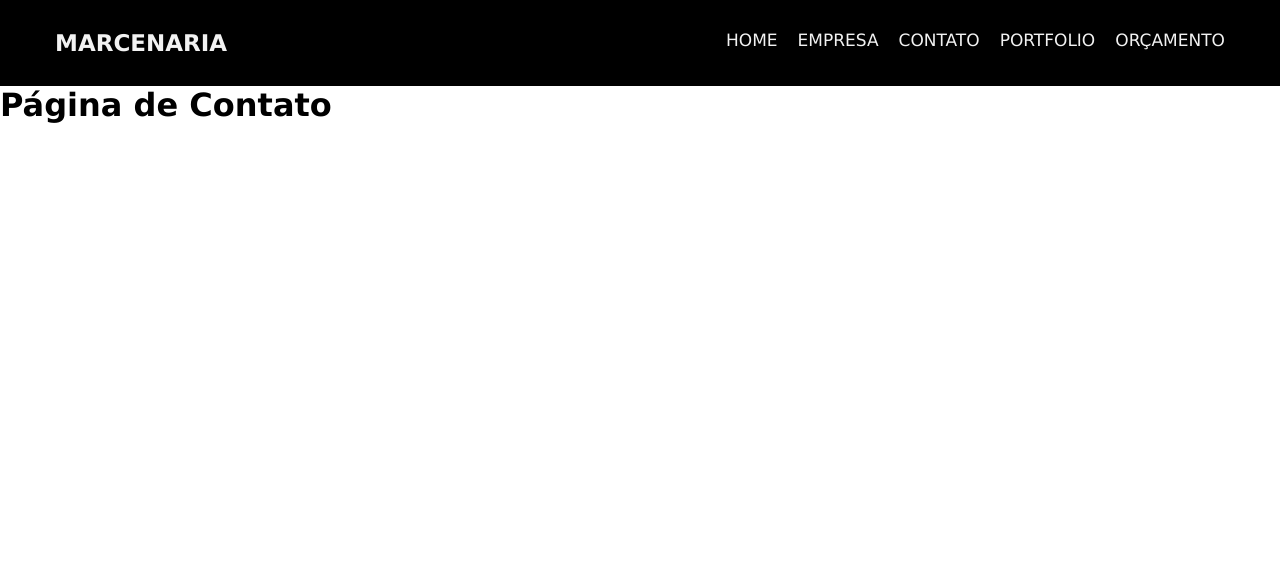
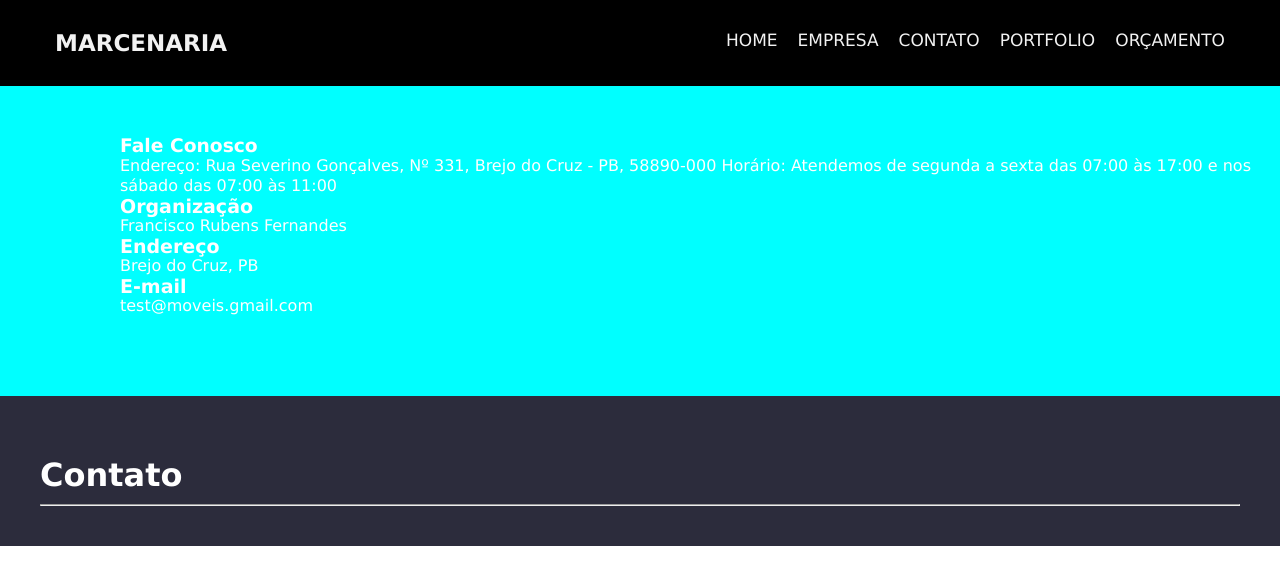
Before and after one commit to italoferreira0/loja-virtual-mv, a React (Vite) app: page /contato in a window 1280 px wide. Shown: the top 584 px of the page. Built offline with nearby package versions, Linux system fonts and the light colour scheme.

Commit message:
Add Componentes (ContatoFrase) e (ContatoInfo)

```diff
--- /dev/null
+++ b/src/components/ContatoFrase.css
@@ -0,0 +1,22 @@
+
+.contato-frase {
+    justify-content: center;
+    gap: 10px;
+    max-width: 1400px;
+    margin: 0 auto;
+    background-color: #2C2C3C;
+
+}
+.contato-frase-sub{
+    padding: 40px;
+}
+.contato-frase-sub h1{
+    max-width: 1300px;
+    margin-top: 20px;
+    margin-bottom: 10px;
+    text-align: justify;
+    color: white;
+}
+.contato-frase-sub hr{
+    color: white;
+}
--- /dev/null
+++ b/src/components/ContatoFrase.jsx
@@ -0,0 +1,15 @@
+import React from 'react';
+import '../components/ContatoFrase.css'
+
+function ContatoFrase(){
+    return (
+        <div className='contato-frase'>
+            <div className='contato-frase-sub'>
+              <h1>Contato</h1>
+              <hr></hr>
+            </div>
+        </div>
+      );
+
+}
+export default ContatoFrase;
--- /dev/null
+++ b/src/components/ContatoInfo.css
@@ -0,0 +1,55 @@
+.container_contato{
+    display: flex;
+    justify-content: center;
+    gap: 10px;
+    max-width: 1400px;
+    margin: 0 auto;
+    background-color: aqua;
+
+}
+#contato{
+    display: flex;
+    justify-content: center;
+    gap: 10px;
+    max-width: 1400px;
+    margin: 0 auto;
+
+}
+.fale-conosco{
+    margin-top: 50px;
+    margin-left: 120px;
+    line-height: 20px;
+    margin-bottom: 80px;
+
+}
+@media screen and (max-width: 680px){
+    .fale-conosco{
+        column-count: 1;
+
+
+    }
+}
+@media screen and (max-width: 600px) {
+    .fale-conosco{
+        text-align: left;
+        margin-top: 150px;
+        margin-left: 15px;
+        margin-right: 15px;
+        line-height: 25px;
+        margin-bottom: 80px;
+    }
+}
+.fale-conosco h3{
+    color: white;
+}
+.fale-conosco h2{
+    text-align: left;
+    font-size: 19px;
+    color: white;
+}
+.fale-conosco p{
+    text-align: left;
+    color: white;
+
+
+}
--- /dev/null
+++ b/src/components/ContatoInfo.jsx
@@ -0,0 +1,26 @@
+import React from 'react';
+import '../components/ContatoInfo.css'
+
+function ContatoInfo() {
+  return (
+    <div className='container_contato'>
+      <div id='contato'>
+          <div className="fale-conosco">
+            <h3>Fale Conosco</h3>
+            <p>Endereço: Rua Severino Gonçalves, Nº 331, Brejo do Cruz - PB, 58890-000
+              Horário: Atendemos de segunda a sexta das 07:00 às 17:00 e nos sábado das 07:00 às 11:00</p>
+            <div id="endereço">
+              <h2>Organização</h2>
+              <p>Francisco Rubens Fernandes</p>
+              <h2>Endereço</h2>
+              <p>Brejo do Cruz, PB</p>
+              <h2>E-mail</h2>
+              <p>test@moveis.gmail.com</p>
+            </div>
+          </div>
+      </div>
+    </div>
+  );
+}
+
+export default ContatoInfo;
--- a/src/pages/contato.jsx
+++ b/src/pages/contato.jsx
@@ -1,12 +1,15 @@
 import React from 'react';
 import Navbar from "../components/Navbar"
-
+import ContatoInfo from '../components/ContatoInfo';
+import ContatoFrase from '../components/ContatoFrase';
 
 function Contato() {
   return (
     <>
       <Navbar/>
-      <h1>Página de Contato</h1>
+      {/* <h1>Página de Contato</h1> */}
+      <ContatoInfo/>
+      <ContatoFrase/>
     </>
   );
 }
```
